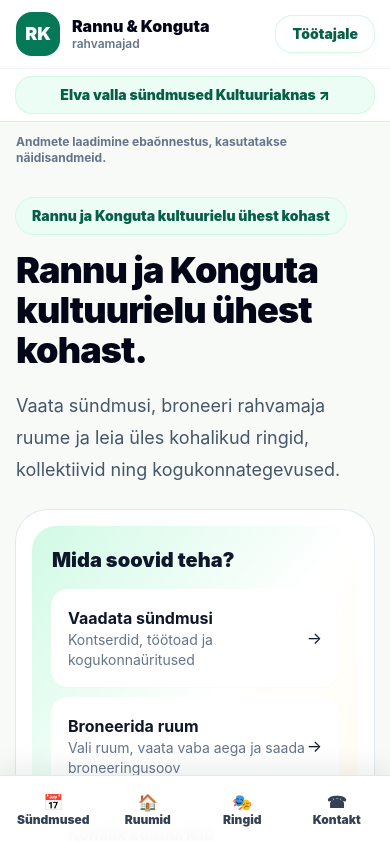
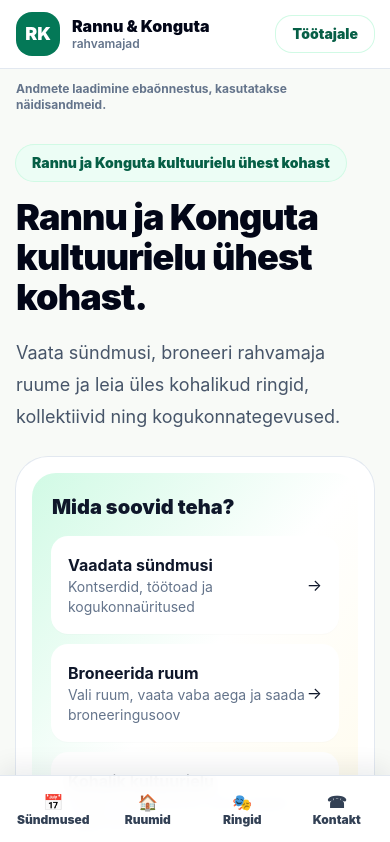
Before and after one commit to meeliskylaots/kultuuripesa, a React (Vite) app: page / in a window 390 px wide. Shown: the top 842 px of the page. Built offline with nearby package versions, Linux system fonts and the light colour scheme; the HTML template or start-up script is replaced by a standard one.

Commit message:
Add files via upload

```diff
--- a/src/App.jsx
+++ b/src/App.jsx
@@ -27,7 +27,6 @@ const VIEW_LABELS = {
 
 const EVENT_TYPE_OPTIONS = ['Eraüritus', 'Koosolek', 'Koolitus', 'Töötuba', 'Kontsert', 'Kogukonnaüritus', 'Muu']
 
-const ELVA_EVENTS_URL = 'https://kultuuriaken.tartu.ee/et/syndmused?regions=788&starting_time=5'
 
 function cx(...classes) {
   return classes.filter(Boolean).join(' ')
@@ -292,7 +291,6 @@ function Header({ view, setView }) {
           {nav.map(([id, label]) => (
             <button key={id} onClick={() => setView(id)} className={cx('hover:text-emerald-700', (view === id || (id === 'availability' && ['roomDetail', 'booking'].includes(view))) && 'text-emerald-700')}>{label}</button>
           ))}
-          <a href={ELVA_EVENTS_URL} target="_blank" rel="noreferrer" className="text-emerald-700 hover:text-emerald-900">Elva valla sündmused ↗</a>
         </nav>
         <button onClick={() => setView('login')} className="rounded-2xl bg-white px-4 py-2 text-sm font-black text-emerald-800 ring-1 ring-emerald-100 md:hidden">Töötajale</button>
         <div className="hidden gap-2 md:flex">
@@ -300,11 +298,6 @@ function Header({ view, setView }) {
           <button onClick={() => setView('events')} className="rounded-2xl bg-slate-100 px-4 py-2 text-sm font-bold text-slate-800 hover:bg-slate-200">Vaata sündmusi</button>
           <button onClick={() => setView('availability')} className="rounded-2xl bg-emerald-700 px-4 py-2 text-sm font-bold text-white hover:bg-emerald-800">Broneeri ruum</button>
         </div>
-      </div>
-      <div className="border-t border-slate-100 px-4 py-2 md:hidden">
-        <a href={ELVA_EVENTS_URL} target="_blank" rel="noreferrer" className="block rounded-2xl bg-emerald-50 px-4 py-2 text-center text-sm font-black text-emerald-800 ring-1 ring-emerald-100">
-          Elva valla sündmused Kultuuriaknas ↗
-        </a>
       </div>
     </header>
   )
```
